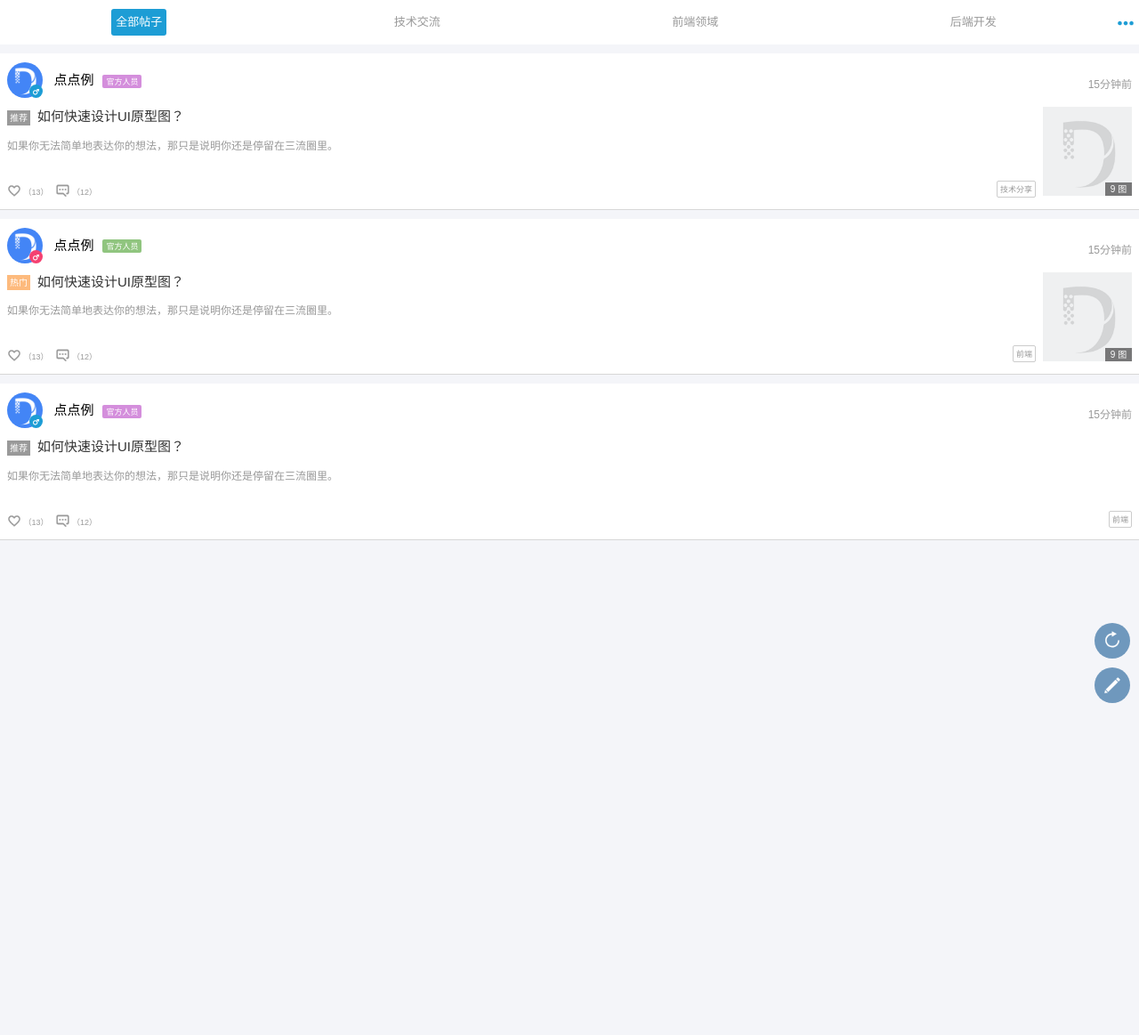
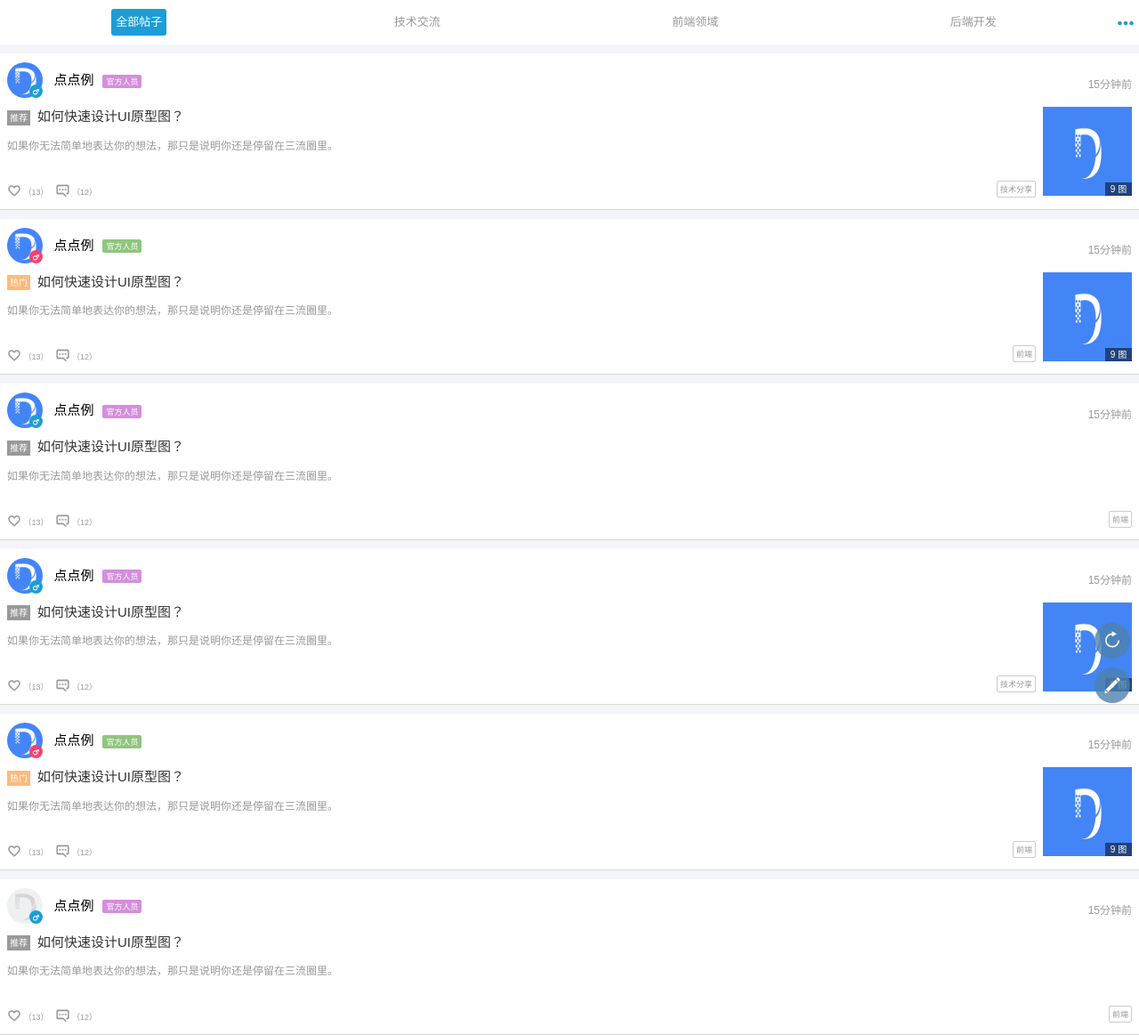
Before and after one commit to erszcz75ch1h/asistan-emrahy, a plain HTML site: page html/bbs/bbs_body.html in a window 1280 px wide. Shown: the whole page at 89% size. Before the commit the page ends 800 px from the top, so only its background shows below. Drawn offline with Linux system fonts and the light colour scheme; a script that the page names is missing.

```diff
--- a/html/bbs/bbs_body.html
+++ b/html/bbs/bbs_body.html
@@ -91,7 +91,7 @@
 			}
 			#bbs-channel div i {
 				color: #1d9dd5;
-				font-size:20px;
+				font-size: 20px;
 			}
 			#bbs-list ul li {
 				clear: both;
@@ -289,7 +289,7 @@
 			<ul>
 				<li>
 					<div class="user-area">
-						<div class="left-img"><img src="../../image/pic.jpg" /><span class="gender man"><i class="iconfont icon-nan"></i></span>
+						<div class="left-img"><img src="../../image/pic.png" data-echo="../../image/pic.jpg" /><span class="gender man"><i class="iconfont icon-nan"></i></span>
 						</div>
 						<div class="user-name diplay-inline-block">
 							点点例<label class="level" style="background: #d48edc">官方人员</label>
@@ -316,7 +316,7 @@
 				</li>
 				<li>
 					<div class="user-area">
-						<div class="left-img"><img src="../../image/pic.jpg" /><span class="gender max"><i class="iconfont icon-nan "></i></span>
+						<div class="left-img"><img src="../../image/pic.png" data-echo="../../image/pic.jpg" /><span class="gender max"><i class="iconfont icon-nan "></i></span>
 						</div>
 						<div class="user-name diplay-inline-block">
 							点点例<label class="level" style="background: #90c57f">官方人员</label>
@@ -343,7 +343,84 @@
 				</li>
 				<li>
 					<div class="user-area">
-						<div class="left-img"><img src="../../image/pic.jpg" /><span class="gender man"><i class="iconfont icon-nan"></i></span>
+						<div class="left-img"><img src="../../image/pic.png" data-echo="../../image/pic.jpg" /><span class="gender man"><i class="iconfont icon-nan"></i></span>
+						</div>
+						<div class="user-name diplay-inline-block">
+							点点例<label class="level" style="background: #d48edc">官方人员</label>
+						</div>
+						<div class="bbs-time aui-pull-right">
+							<span class="">15分钟前</span>
+						</div>
+					</div>
+					<div class="article-area">
+						<div class="article-info">
+							<p class="aui-ellipsis-1 bbs-title">
+								<label class="ico-zhan">推荐</label>如何快速设计UI原型图？
+							</p>
+							<div class="bbs-des aui-ellipsis-2">
+								如果你无法简单地表达你的想法，那只是说明你还是停留在三流圈里。
+							</div>
+							<span class="ico-s"><label tapmode  id="review-list"><i class="iconfont icon-shoucangweishoucang"></i> （13）</label><label tapmode  id="review-list"><i class="iconfont icon-pinglun"></i> （12）</label><font>前端</font></span>
+						</div>
+					</div>
+				</li>
+				<li>
+					<div class="user-area">
+						<div class="left-img"><img src="../../image/pic.png" data-echo="../../image/pic.jpg" /><span class="gender man"><i class="iconfont icon-nan"></i></span>
+						</div>
+						<div class="user-name diplay-inline-block">
+							点点例<label class="level" style="background: #d48edc">官方人员</label>
+						</div>
+						<div class="bbs-time aui-pull-right">
+							<span class="">15分钟前</span>
+						</div>
+					</div>
+					<div class="article-area">
+						<div class="article-info">
+							<p class="aui-ellipsis-1 bbs-title">
+								<label class="ico-zhan">推荐</label>如何快速设计UI原型图？
+							</p>
+							<div class="bbs-des aui-ellipsis-2">
+								如果你无法简单地表达你的想法，那只是说明你还是停留在三流圈里。
+							</div>
+							<span class="ico-s"><label tapmode  id="review-list"><i class="iconfont icon-shoucangweishoucang"></i> （13）</label><label tapmode  id="review-list"><i class="iconfont icon-pinglun"></i> （12）</label><font>技术分享</font></span>
+						</div>
+						<div class="ims-img">
+							<span>9 图</span>
+							<img src="../../image/pic.png" data-echo="../../image/rec_l.jpg" alt="" title="" class="article-img" />
+						</div>
+					</div>
+				</li>
+				<li>
+					<div class="user-area">
+						<div class="left-img"><img src="../../image/pic.png" data-echo="../../image/pic.jpg" /><span class="gender max"><i class="iconfont icon-nan "></i></span>
+						</div>
+						<div class="user-name diplay-inline-block">
+							点点例<label class="level" style="background: #90c57f">官方人员</label>
+						</div>
+						<div class="bbs-time aui-pull-right">
+							<span class="">15分钟前</span>
+						</div>
+					</div>
+					<div class="article-area">
+						<div class="article-info">
+							<p class="aui-ellipsis-1 bbs-title">
+								<label class="ico-zhan hot">热门</label>如何快速设计UI原型图？
+							</p>
+							<div class="bbs-des aui-ellipsis-2">
+								如果你无法简单地表达你的想法，那只是说明你还是停留在三流圈里。
+							</div>
+							<span class="ico-s"><label tapmode  id="review-list"><i class="iconfont icon-shoucangweishoucang"></i> （13）</label><label tapmode  id="review-list"><i class="iconfont icon-pinglun"></i> （12）</label><font>前端</font></span>
+						</div>
+						<div class="ims-img">
+							<span>9 图</span>
+							<img src="../../image/pic.png" data-echo="../../image/rec_l.jpg" alt="" title="" class="article-img" />
+						</div>
+					</div>
+				</li>
+				<li>
+					<div class="user-area">
+						<div class="left-img"><img src="../../image/pic.png" data-echo="../../image/pic.jpg" /><span class="gender man"><i class="iconfont icon-nan"></i></span>
 						</div>
 						<div class="user-name diplay-inline-block">
 							点点例<label class="level" style="background: #d48edc">官方人员</label>
@@ -378,5 +455,13 @@
 	<script type="text/javascript" src="../../script/echo.min.js"></script>
 	<script type="text/javascript" src="../../script/date.js"></script>
 	<script type="text/javascript" src="../../script/app.js"></script>
-	<script type="text/javascript"></script>
+	<script type="text/javascript">
+		echo.init({
+			offset : 100,
+			throttle : 250,
+			unload : false,
+			callback : function(element, op) {
+			}
+		});
+	</script>
 </html>
```
Also changed, not shown: html/slide/slide_body.html (+1 -1 lines), html/ucenter/update_log_body.html (+2 -0 lines), 1 other file.
